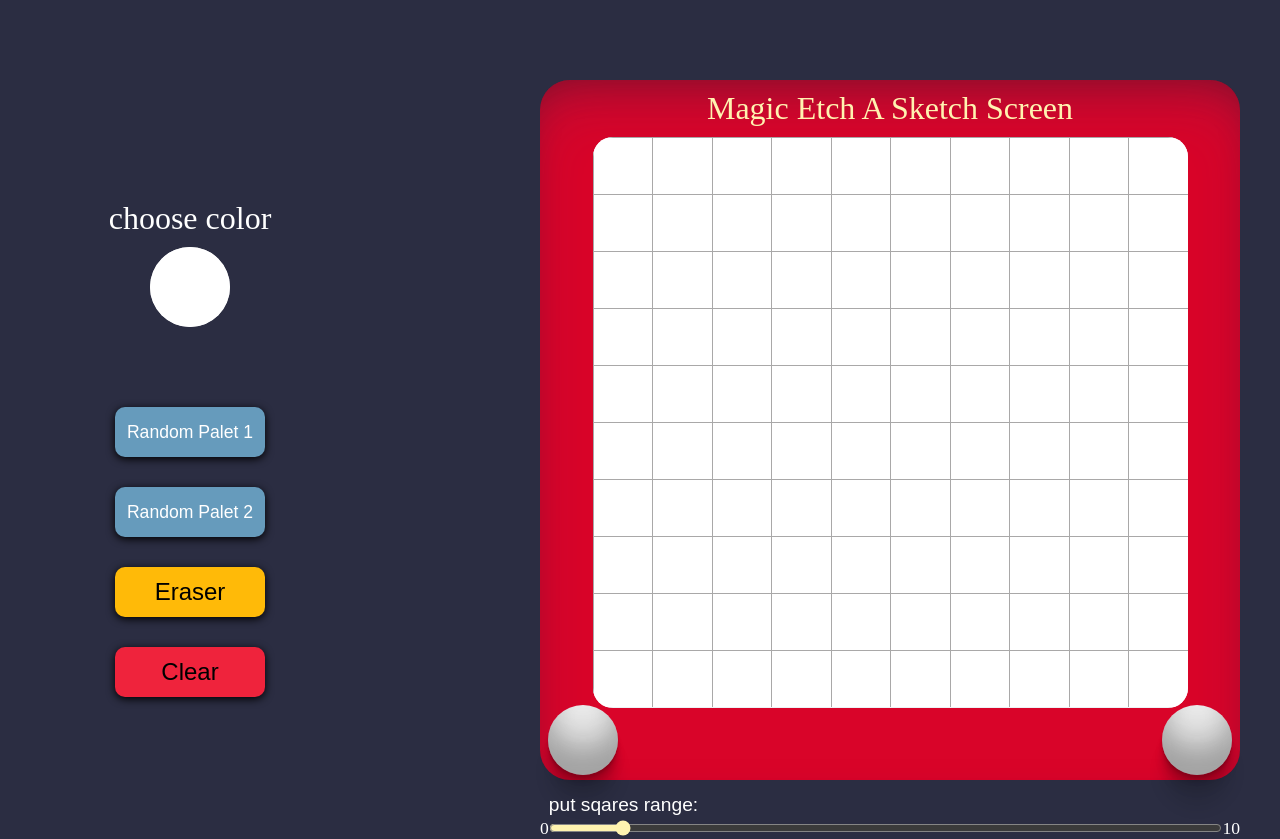
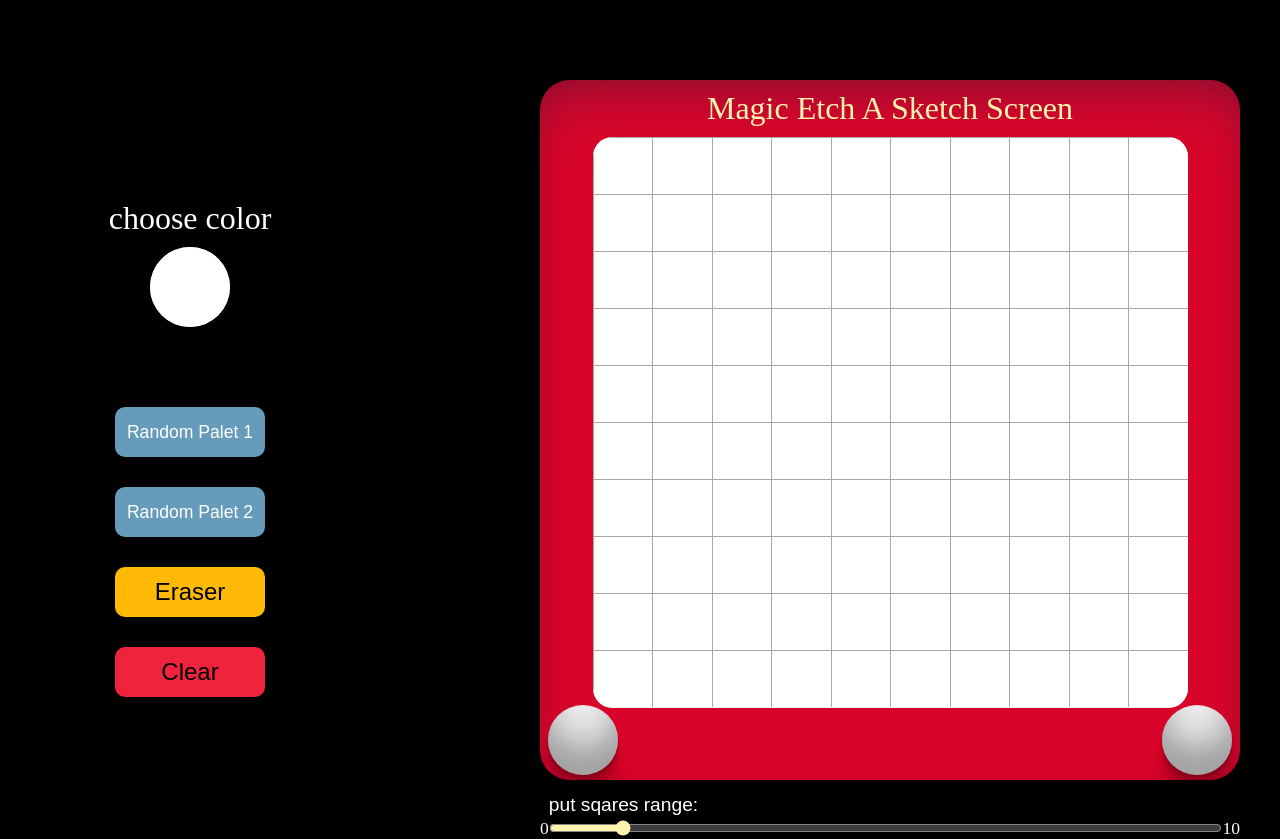
Before and after one commit to bisky0-0/etch-a-sketch, a plain HTML site: page index.html in a window 1280 px wide. Drawn offline with Linux system fonts and the light colour scheme.

Commit message:
Edit styles.css

```diff
--- a/styles.css
+++ b/styles.css
@@ -9,7 +9,7 @@ body {
     display: flex;
     align-items: flex-start;
     justify-content: center;
-    background-color: #2b2d42;
+    background-color: #000;
 }
 
 #icons-container {
```
